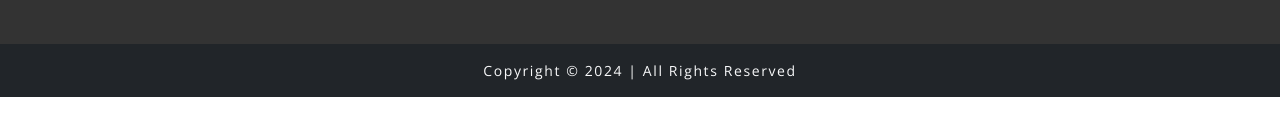
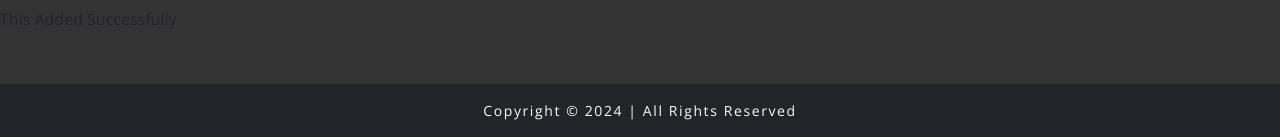
Before and after one commit to elbaz-youssef/light_dark_portfolio, a plain HTML site: page index.html in a window 1280 px wide. Shown: the part 4892-5029 px from the top of the page. Before the commit the page ends 4989 px from the top, so only its background shows below. Drawn offline with nearby package versions, Linux system fonts and the light colour scheme; a web font is replaced by a local one.

Commit message:
add a paragraph

```diff
--- a/index.html
+++ b/index.html
@@ -292,6 +292,7 @@
          </div>
       </div>
    <div class="copyright | position-absolute bottom-0 w-100 bg-dark text-center text-light py-3 ps-2 pe-2">Copyright &copy; <span id="copyright-year"></span> | All Rights Reserved</div>
+   <p>This Added successfully</p>
    </div>
    <!-- copyright part -->
 
```
